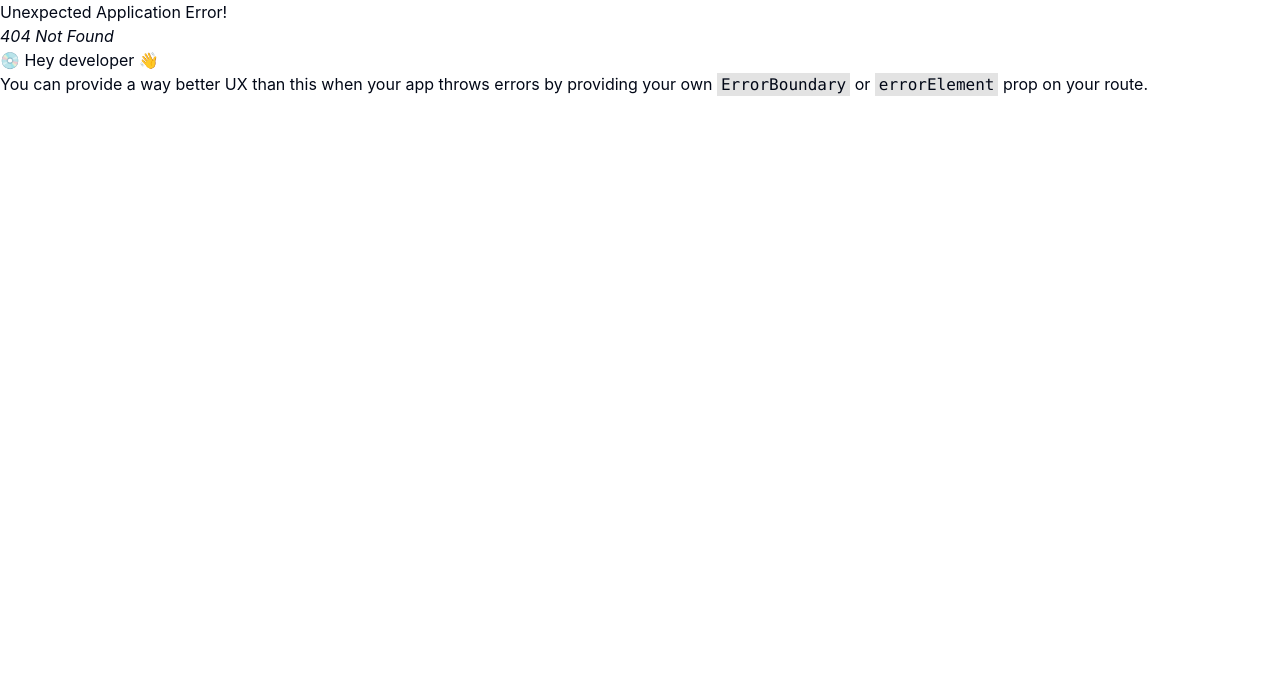
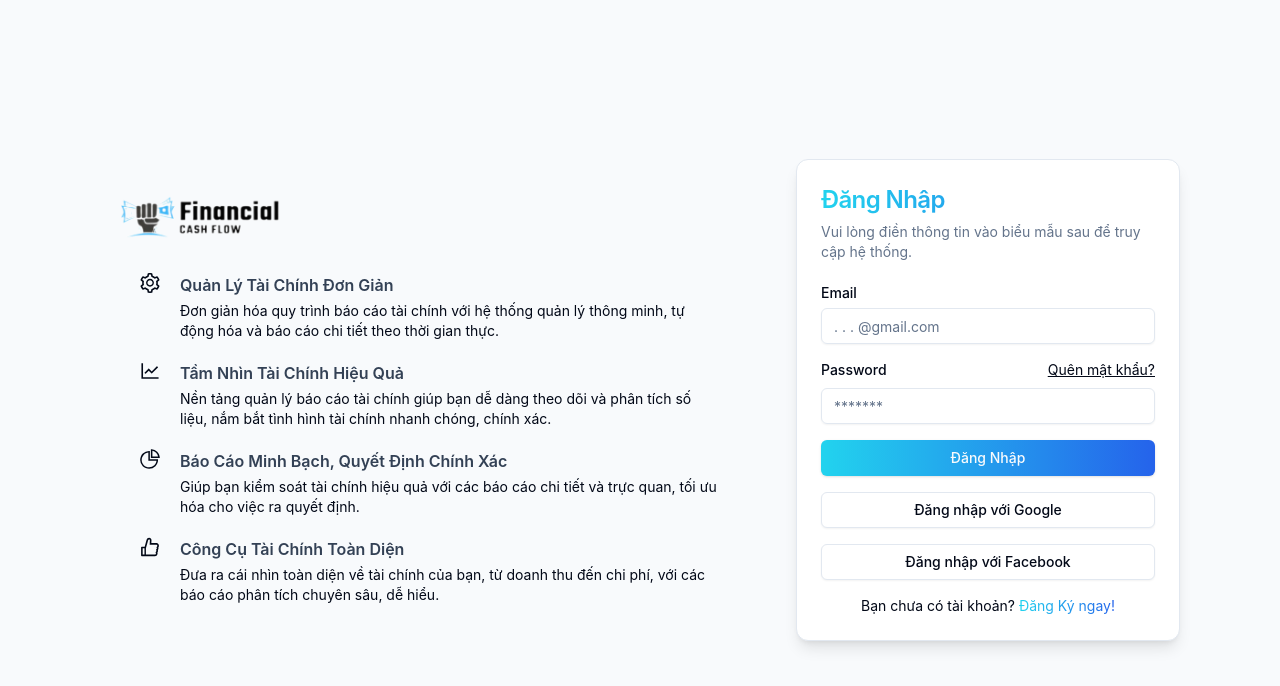
Before and after one commit to MarskTM/financial_report_front_end, a React (Vite) app: page /sign-in in a window 1280 px wide. Before the commit this address had no page. Shown: the top 686 px of the page. Built offline with nearby package versions, Linux system fonts and the light colour scheme.

Commit message:
update home page

```diff
--- a/src/components/index.tsx
+++ b/src/components/index.tsx
@@ -7,7 +7,7 @@ export { LoginFrom, LoginContent, SignUpForm, SignUpContent};
 
 
 import SidebarMenu from "./sidebar-navigation/sidebar_menu";
-import Header from "./header/header";
+import Header from "./header/header-dashboard";
 
 // ------------------------------Sidebar Navigation Component-------------------------------
 export { SidebarMenu, Header };
--- a/src/components/login-form/login-from.tsx
+++ b/src/components/login-form/login-from.tsx
@@ -65,7 +65,7 @@ const LoginFrom: React.FC<Props> = ({}) => {
         <div className="mt-4 text-center text-sm">
           Bạn chưa có tài khoản?{" "}
           <Link
-            to="/register"
+            to="/sign-up"
             className="underline bg-gradient-to-r from-cyan-400 to-blue-600 bg-clip-text text-transparent"
           >
             Đăng Ký ngay!
--- a/src/components/sidebar-navigation/sidebar_menu.tsx
+++ b/src/components/sidebar-navigation/sidebar_menu.tsx
@@ -39,7 +39,7 @@ const SidebarMenu: React.FC<Props> = ({}) => {
           <div className="flex h-8 w-8 items-center justify-center rounded-full bg-gray-100">
             <LayoutDashboard className="h-4 w-4" />
           </div>
-          <span>Trang chủ</span>
+          <span>Dashboard</span>
         </Link>
 
         <Link
--- a/src/components/sign-up/sign-up-from.tsx
+++ b/src/components/sign-up/sign-up-from.tsx
@@ -144,7 +144,7 @@ const SignUpForm: React.FC<Props> = ({}) => {
         <div className="mt-7 text-end text-sm">
           Bạn đã có tài khoản?{" "}
           <Link
-            to="/login"
+            to="/sign-in"
             className="underline bg-gradient-to-r from-sky-600 to-blue-900 bg-clip-text text-transparent"
           >
             Đăng nhập!
--- a/src/router/Router.tsx
+++ b/src/router/Router.tsx
@@ -13,8 +13,8 @@ import RegisterPage from "../page/auth/register/RegisterPage";
 
 const Router: React.FC = () => {
   const router = createBrowserRouter([
-    { path: "/login", element: <Auth children={LoginPage} /> },
-    { path: "/register", element: <RegisterPage /> },
+    { path: "/sign-in", element: <Auth children={LoginPage} /> },
+    { path: "/sign-up", element: <RegisterPage /> },
     { path: "/", element: <Navigate to="/home" replace /> },
     {
       path: "/home",
```
Also changed, not shown: src/components/header/header-dashboard.tsx (renamed from src/components/header/header.tsx).
